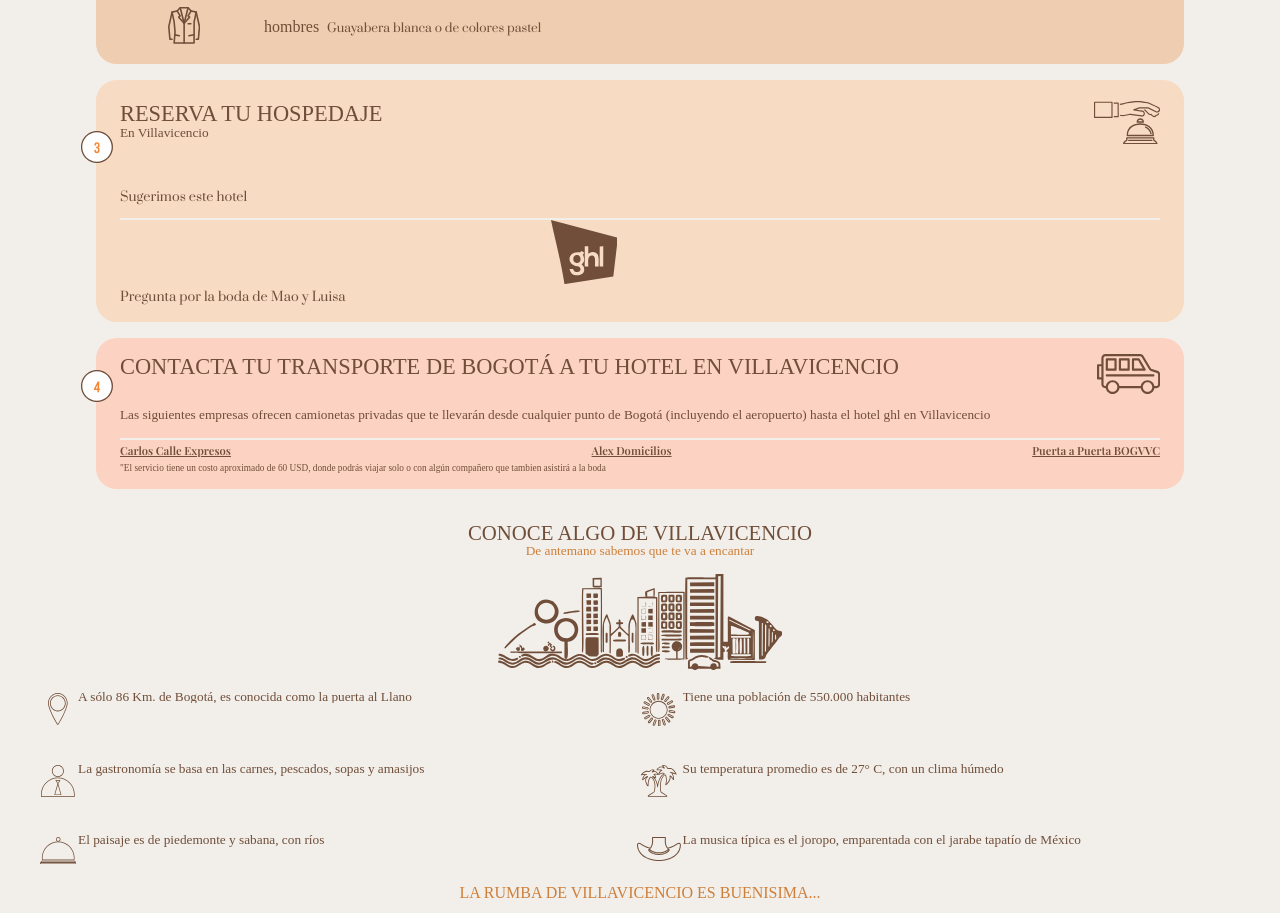
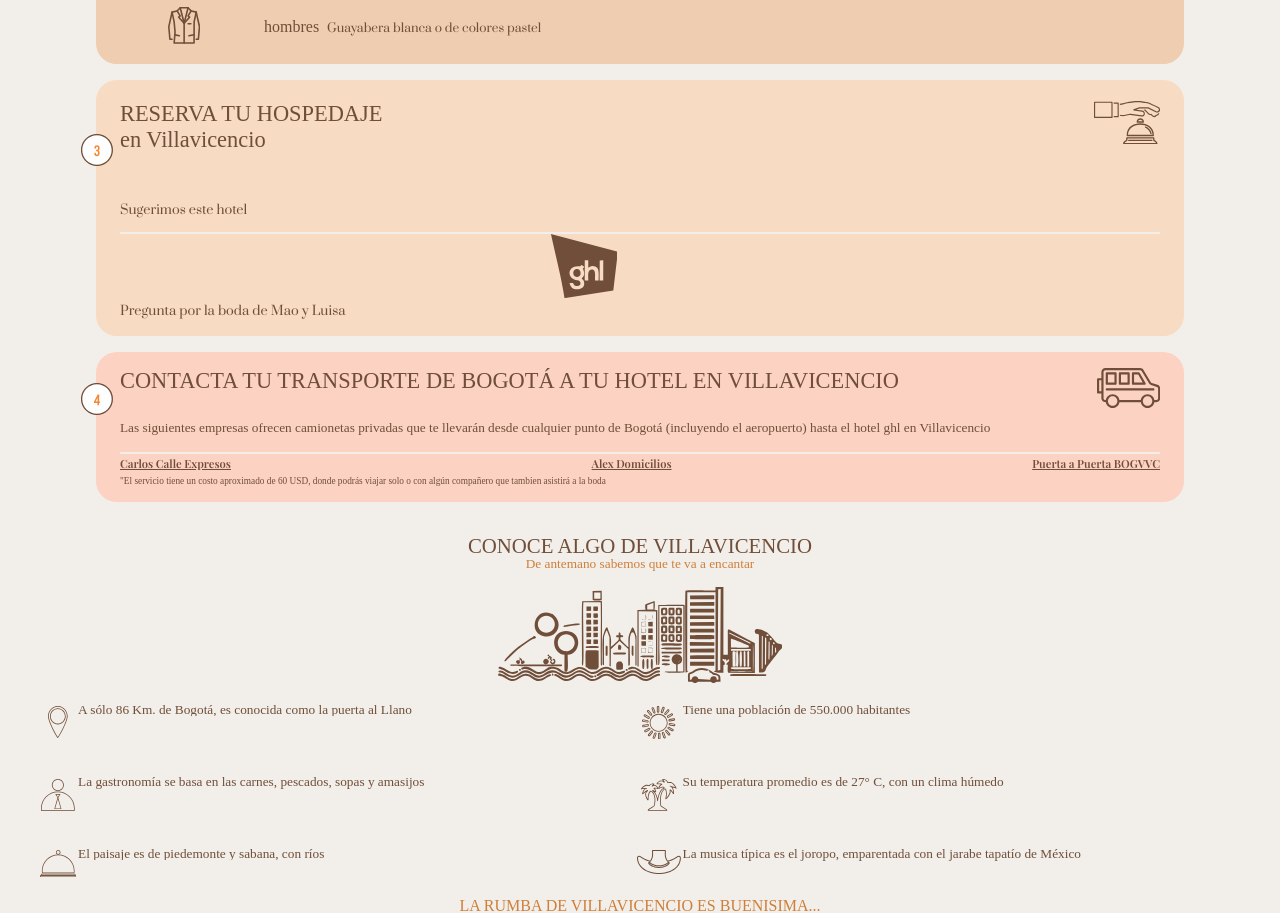
Before and after one commit to julianpinzon2018/boda, a React (Create React App) app: page / in a window 1280 px wide. Shown: the part 1347-2260 px from the top of the page. Built offline with nearby package versions, Linux system fonts and the light colour scheme; grey boxes are pictures that could not be loaded; a web font is replaced by a local one.

Commit message:
correción con andres

```diff
--- a/src/components/hospedaje.js
+++ b/src/components/hospedaje.js
@@ -32,7 +32,7 @@ const HospedajeStyled = styled.div`
   }
   h3 {
     font: var(--seis);
-    line-height: 0.8rem;
+    font-size: 1.4rem;
     margin-bottom: 3rem;
   }
   h4 {
@@ -57,7 +57,7 @@ function Hospedaje() {
       <div className="reservaLogo">
         <div>
           <h2>RESERVA TU HOSPEDAJE</h2>
-          <h3>En Villavicencio</h3>
+          <h3>en Villavicencio</h3>
           <h4>Sugerimos este hotel</h4>
         </div>
         <HotelBellIcon />
```
